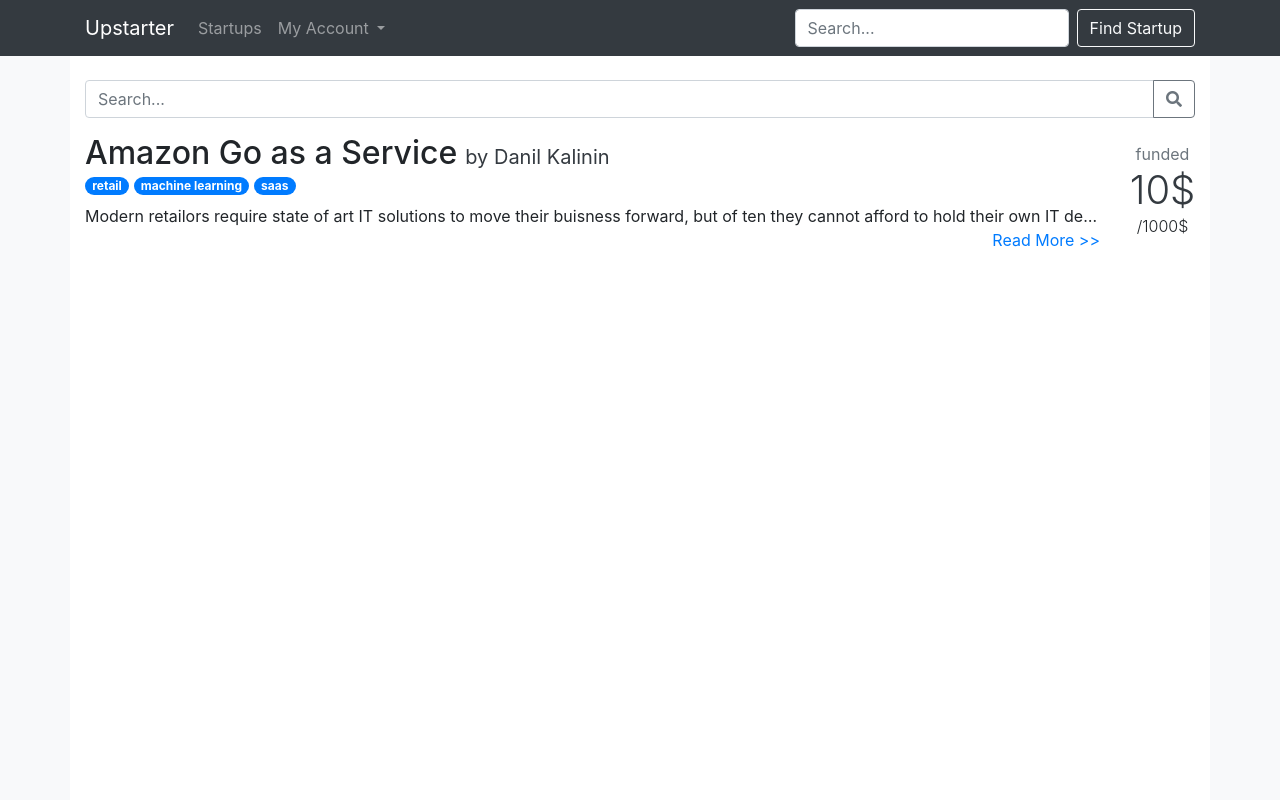
After one commit to 1-206/upstarter, a Django app: template upstarter/templates/upstarter/search.html in a window 1280 px wide. The commit adds this page. Run offline with Django 3.2, Linux system fonts and the light colour scheme; the template is opened without the code that fills it, so the values that code supplies are empty; some libraries are stand-ins or nearby versions.

Commit message:
Add startup search template mockup

```diff
--- a/upstarter/static/style.css
+++ b/upstarter/static/style.css
@@ -1,6 +1,11 @@
 /* Main */
 .container--main {
   min-height: calc(100vh - 56px);
+}
+
+a.link {
+  color: inherit;
+  text-decoration: none;
 }
 
 
@@ -33,3 +38,6 @@
 a.project__participant {
   text-decoration: none;
 }
+
+.project__link {
+}
--- /dev/null
+++ b/upstarter/templates/upstarter/search.html
@@ -0,0 +1,117 @@
+<!DOCTYPE html>
+<html lang="en">
+<head>
+
+  <meta charset="utf-8">
+  <meta name="viewport" content="width=device-width, initial-scale=1, shrink-to-fit=no">
+
+  <title>Bhaumik Patel</title>
+
+  <link rel="stylesheet" href="https://stackpath.bootstrapcdn.com/bootstrap/4.3.1/css/bootstrap.min.css" integrity="sha384-ggOyR0iXCbMQv3Xipma34MD+dH/1fQ784/j6cY/iJTQUOhcWr7x9JvoRxT2MZw1T" crossorigin="anonymous">
+  <link rel="stylesheet" href="https://use.fontawesome.com/releases/v5.8.1/css/all.css" integrity="sha384-50oBUHEmvpQ+1lW4y57PTFmhCaXp0ML5d60M1M7uH2+nqUivzIebhndOJK28anvf" crossorigin="anonymous">
+
+  <link rel="stylesheet" href="../../static/style.css">
+
+</head>
+
+<body class="bg-light">
+
+  <!-- HEADER -->
+  <nav class="navbar navbar-expand-lg navbar-dark bg-dark">
+    <div class="container">
+
+      <a class="navbar-brand" href="#">Upstarter</a>
+
+      <button class="navbar-toggler" type="button" data-toggle="collapse" data-target="#navbarSupportedContent">
+        <span class="navbar-toggler-icon"></span>
+      </button>
+
+      <div class="collapse navbar-collapse" id="navbarSupportedContent">
+        <ul class="navbar-nav mr-auto">
+          <li class="nav-item">
+            <a class="nav-link" href="#">Startups</a>
+          </li>
+
+          <li class="nav-item dropdown">
+            <a class="nav-link dropdown-toggle" href="#" id="navbarDropdown" data-toggle="dropdown">
+              My Account
+            </a>
+
+            <div class="dropdown-menu">
+              <a class="dropdown-item" href="#">Profile</a>
+              <a class="dropdown-item" href="#">Startups</a>
+            </div>
+          </li>
+        </ul>
+
+        <form class="form-inline my-2 my-lg-0">
+          <input class="form-control mr-sm-2" type="search" placeholder="Search...">
+          <button class="btn btn-outline-light my-2 my-sm-0" type="submit">Find Startup</button>
+        </form>
+      </div>
+
+    </div>
+  </nav>
+  <!-- HEADER END -->
+
+  <!-- SEARCH -->
+  <div class="container container--main py-4 bg-white">
+
+    <form action="post">
+      <div class="form-group">
+        <div class="input-group">
+
+          <input type="text" class="form-control" id="search" name="search" placeholder="Search...">
+
+          <div class="input-group-append">
+            <button class="btn btn-outline-secondary" type="submit">
+              <i class="fas fa-search"></i>
+            </button>
+          </div>
+
+        </div>
+      </div>
+    </form>
+
+
+    <div class="row mb-2 project">
+
+      <div class="col-9 col-sm-10 col-lg-11">
+        <div class="d-flex flex-wrap align-items-baseline">
+          <h2 class="mr-2 mb-0">
+            <a href="#" class="link">Amazon Go as a Service</a>
+          </h2>
+          <a href="#" class="text-dark h5 font-weight-normal mb-0">by Danil Kalinin</a>
+        </div>
+
+        <span class="badge badge-pill badge-primary">retail</span>
+        <span class="badge badge-pill badge-primary">machine learning</span>
+        <span class="badge badge-pill badge-primary">saas</span>
+
+        <div class="text-truncate mt-2">
+          Modern retailors require state of art IT solutions to move their buisness forward, but of ten they cannot afford to hold their own IT department and especially keep the qualification of emploees at level
+        </div>
+
+        <div class="d-flex justify-content-end">
+          <a href="#">Read More >></a>
+        </div>
+      </div>
+
+      <div class="col-3 col-sm-2 col-lg-1 pt-2 d-flex flex-column justify-content-start align-items-center">
+        <div class="text-secondary">funded</div>
+        <h1 class="font-weight-light text-dark mb-0">10$</h1>
+        <div class="font-weight-light">/1000$</div>
+      </div>
+
+    </div>
+
+
+  </div>
+  <!-- SEARCH END -->
+
+</body>
+
+<script src="https://code.jquery.com/jquery-3.3.1.slim.min.js" integrity="sha384-q8i/X+965DzO0rT7abK41JStQIAqVgRVzpbzo5smXKp4YfRvH+8abtTE1Pi6jizo" crossorigin="anonymous"></script>
+<script src="https://cdnjs.cloudflare.com/ajax/libs/popper.js/1.14.7/umd/popper.min.js" integrity="sha384-UO2eT0CpHqdSJQ6hJty5KVphtPhzWj9WO1clHTMGa3JDZwrnQq4sF86dIHNDz0W1" crossorigin="anonymous"></script>
+<script src="https://stackpath.bootstrapcdn.com/bootstrap/4.3.1/js/bootstrap.min.js" integrity="sha384-JjSmVgyd0p3pXB1rRibZUAYoIIy6OrQ6VrjIEaFf/nJGzIxFDsf4x0xIM+B07jRM" crossorigin="anonymous"></script>
+</html>
```
